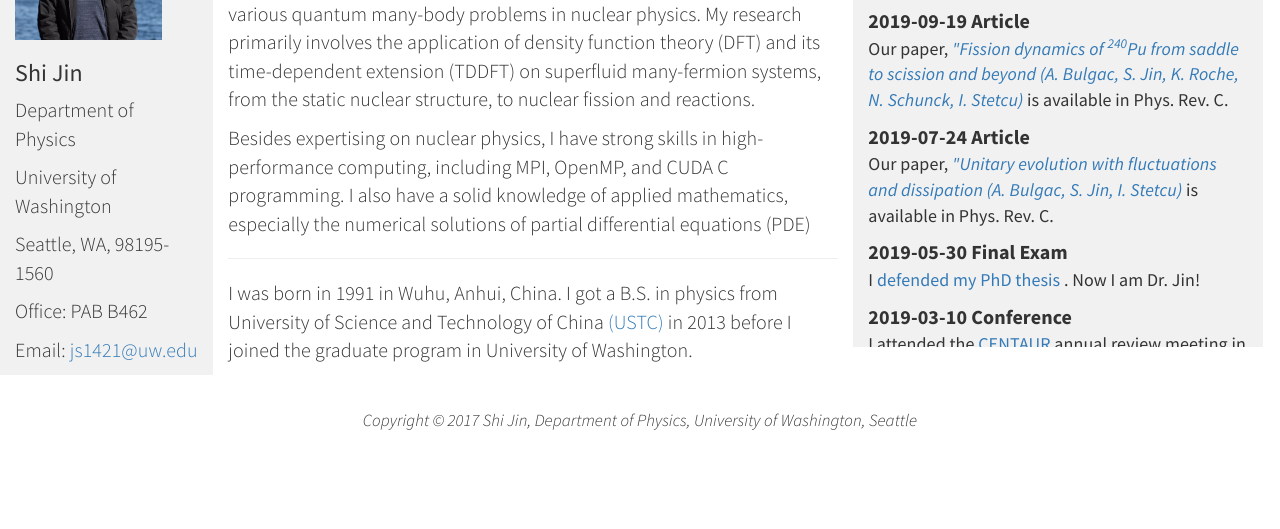
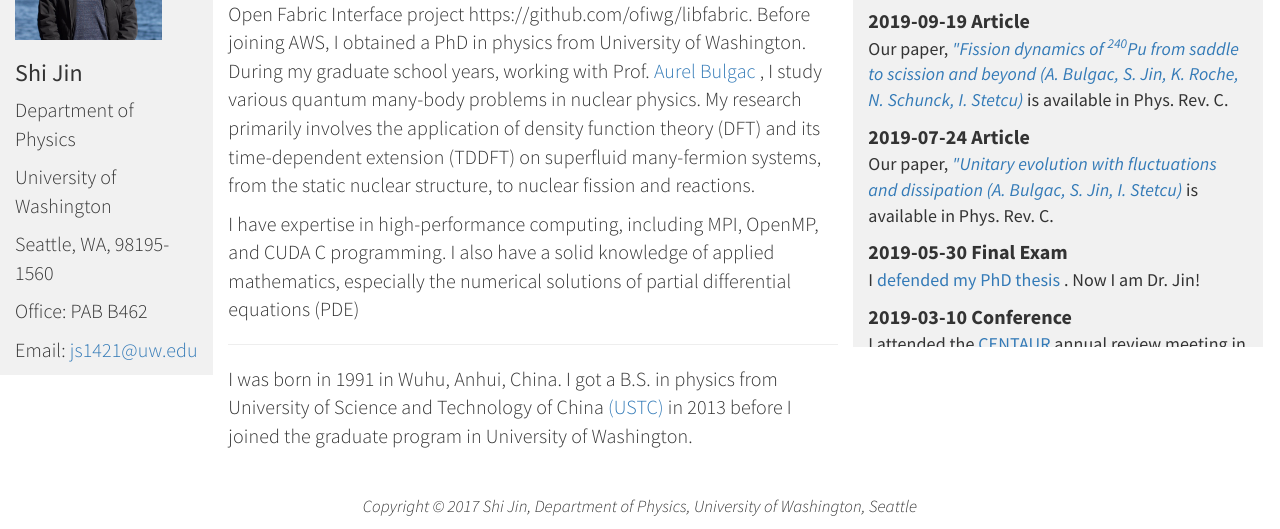
Before and after one commit to stoneking1991/stoneking1991.github.io, a plain HTML site: page index.html in a window 1280 px wide. Shown: the part 479-1008 px from the top of the page. Before the commit the page ends 922 px from the top, so only its background shows below. Drawn offline with nearby package versions, Linux system fonts and the light colour scheme.

Commit message:
Update introduction.
Signed-off-by: Shi Jin <kingstone1991@gmail.com>

```diff
--- a/index.html
+++ b/index.html
@@ -178,9 +178,12 @@
     </div>
     <div class="col-sm-6 text-left">
       <h1>About</h1>
-      <p>I am a 6th year PhD student in <a href="https://sharepoint.washington.edu/phys/research/ntg/Pages/default.aspx" target="_blank">nuclear theory group</a>, <a href="https://sharepoint.washington.edu/phys/Pages/default.aspx" target="_blank">Department of Physics</a>, <a href="http://www.washington.edu/" target="_blank">University of Washington</a>. Working with Prof. <a href="http://faculty.washington.edu/bulgac/" target="_blank">Aurel Bulgac </a>, I study various quantum many-body problems in nuclear physics. My research primarily involves the application of density function theory (DFT) and its time-dependent extension (TDDFT) on superfluid many-fermion systems, from the static nuclear structure, to nuclear fission and reactions. </p>
+      <p>I am a software engineer in Amazon Web Services (AWS), working on the software stack that
+        supports AWS Elastic Fabric Adaptor, including the Open Fabric Interface project https://github.com/ofiwg/libfabric.
 
-      <p> Besides expertising on nuclear physics, I have strong skills in high-performance computing, including MPI, OpenMP, and CUDA C programming. I also have a solid knowledge of applied mathematics, especially the numerical solutions of partial differential equations (PDE)</p>
+        Before joining AWS, I obtained a PhD in physics from University of Washington. During my graduate school years, working with Prof. <a href="http://faculty.washington.edu/bulgac/" target="_blank">Aurel Bulgac </a>, I study various quantum many-body problems in nuclear physics. My research primarily involves the application of density function theory (DFT) and its time-dependent extension (TDDFT) on superfluid many-fermion systems, from the static nuclear structure, to nuclear fission and reactions. </p>
+
+      <p> I have expertise in high-performance computing, including MPI, OpenMP, and CUDA C programming. I also have a solid knowledge of applied mathematics, especially the numerical solutions of partial differential equations (PDE)</p>
       <hr>
 
       <p> I was born in 1991 in Wuhu, Anhui, China. I got a B.S. in physics from University of Science and Technology of China <a href="http://en.ustc.edu.cn/" target="_blank"> (USTC) </a>in 2013 before I joined the graduate program in University of Washington. </p>
```
